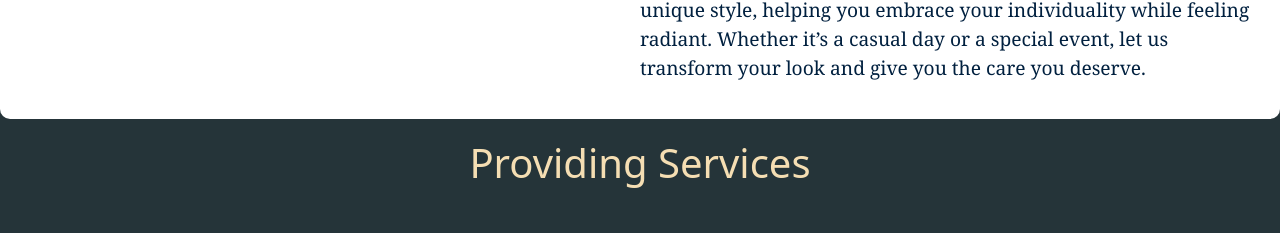
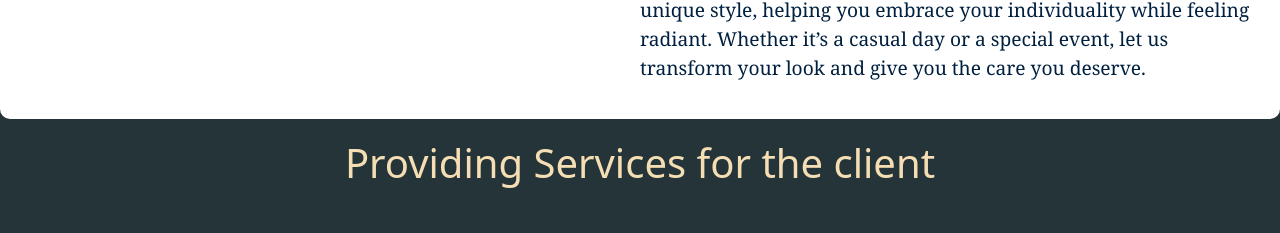
Before and after one commit to parveenbanurajak/Parlour_application, a React (Vite) app: page / in a window 1280 px wide. Shown: the part 1070-1303 px from the top of the page. Built offline with nearby package versions, Linux system fonts and the light colour scheme.

Commit message:
doneforservice

```diff
--- a/src/Components/Services.jsx
+++ b/src/Components/Services.jsx
@@ -55,7 +55,7 @@ const Services = () => {
   return (
     <div>
       <div className="services">
-        <h1>Providing Services</h1>
+        <h1>Providing Services for the client</h1>
       </div>
 
       {/* First row of services */}
```
